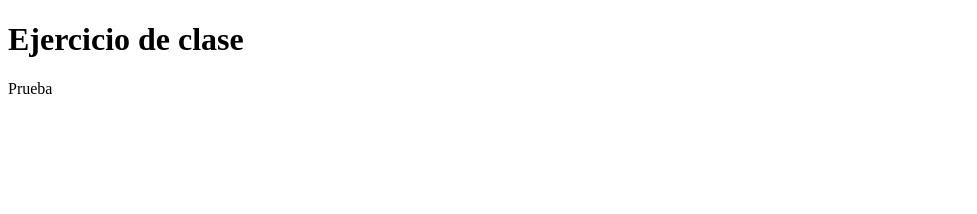
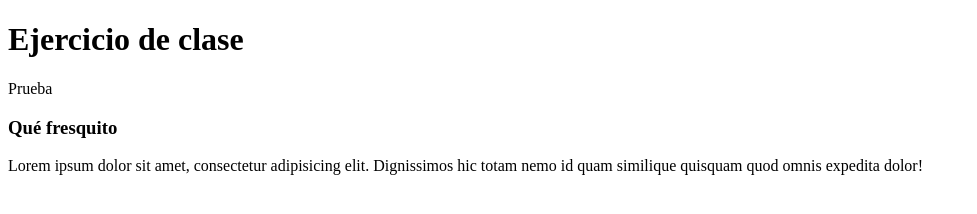
Before and after one commit to Mar94/Ejecicioclase, a plain HTML site: page index.html in a window 1280 px wide. Shown: the whole page, without its empty margins (0-977 px from the left). Drawn offline with Linux system fonts and the light colour scheme.

Commit message:
Cambios Alvaro

```diff
--- a/index.html
+++ b/index.html
@@ -9,5 +9,10 @@
 <body>
     <h1>Ejercicio de clase</h1>
     <p>Prueba</p>
+
+<section id="alvaro">
+    <h3>Qué fresquito</h3>
+    <p>Lorem ipsum dolor sit amet, consectetur adipisicing elit. Dignissimos hic totam nemo id quam similique quisquam quod omnis expedita dolor!</p>
+</section>
 </body>
 </html>
```
